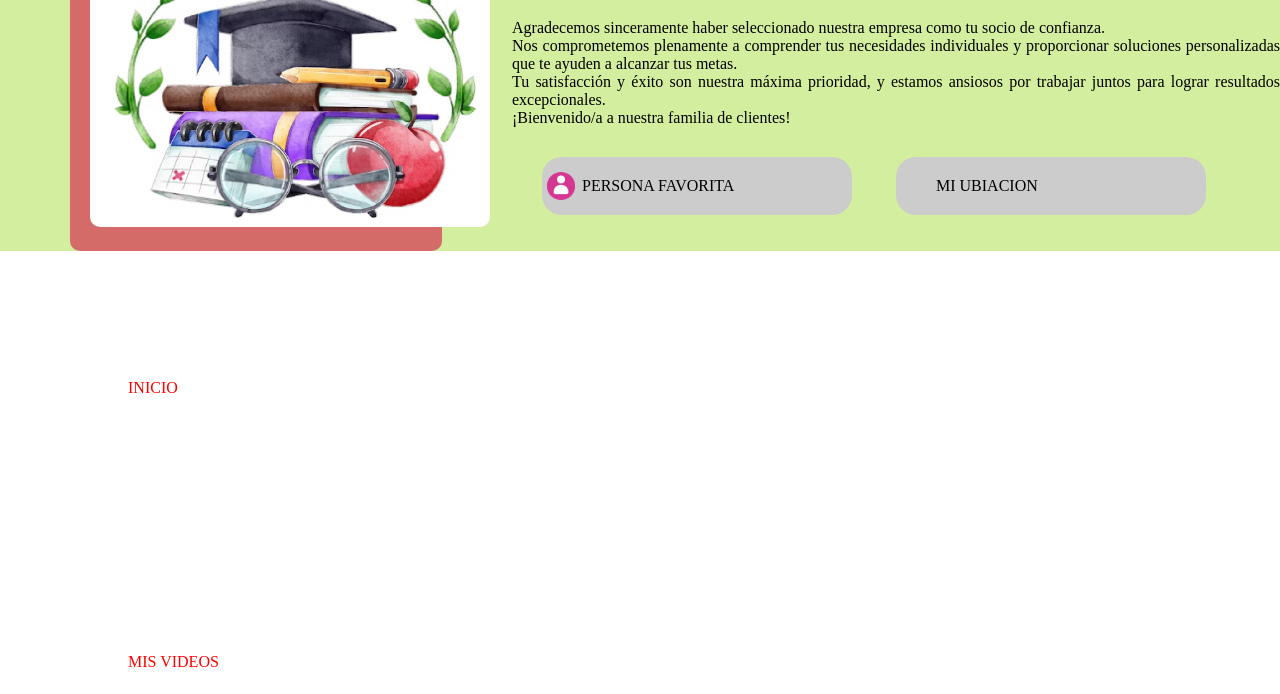
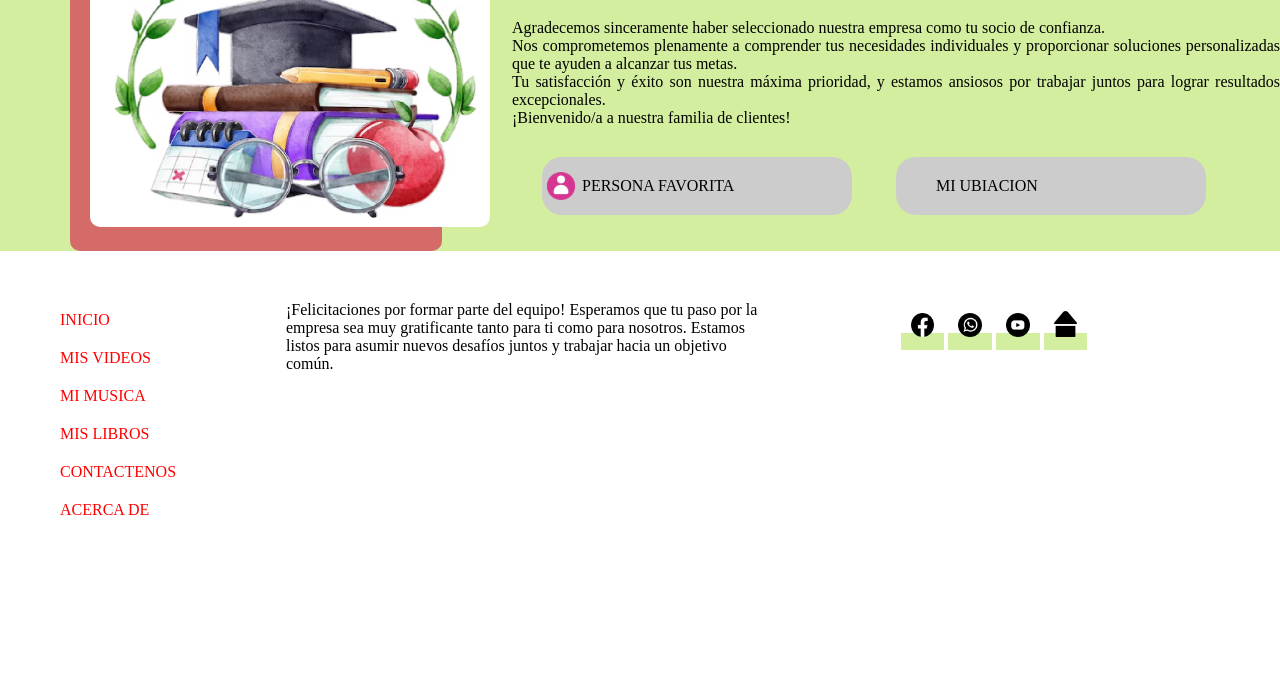
Before and after one commit to ytd8i987ttg/Mi-proyecto-1-2023-v, a plain HTML site: page index.html in a window 1280 px wide. Shown: the part 258-952 px from the top of the page. After the commit the page ends 837 px from the top, so only its background shows below. Drawn offline with Linux system fonts and the light colour scheme.

Commit message:
loswasasasfnafgiao

```diff
--- a/css/estilo.css
+++ b/css/estilo.css
@@ -14,8 +14,7 @@ margin: 0;
 }
 footer{
     width: 100%;
-    height: 200px;
-    border-color: black;
+
 }
 #cabecera_nombre_imagen{
     flex: 30%;
@@ -151,7 +150,7 @@ ul li:last-child{
 }
 nav a{
     display: block;
-    padding: 10%;
+    padding: 10px;
     color: red;
     text-decoration: none;
 }
@@ -159,8 +158,9 @@ nav a:hover{
     color: #550101;
     font-size: 20px;
 }
-.socialfooter li{
+.socialesfooter li{
     border: none;
+    background-color: #d3ee9f;
 }
 li img{
     width: 5%;
@@ -170,7 +170,7 @@ li img:hover{
     opacity: 60%;
     cursor: pointer;
 }
-#marcodetalle{
+#marcofooter{
     display: flex;
-    padding: 50%;
+    padding: 50px;
 }
```
